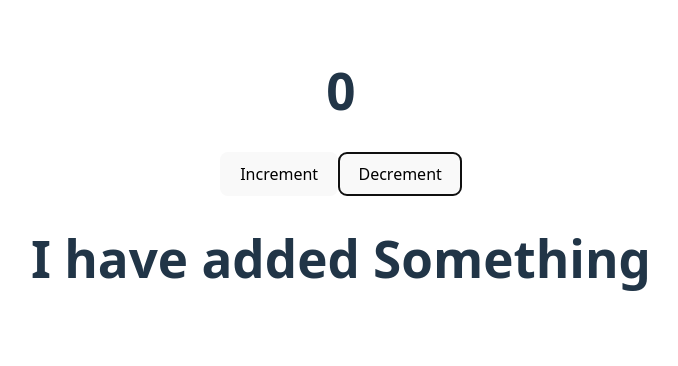
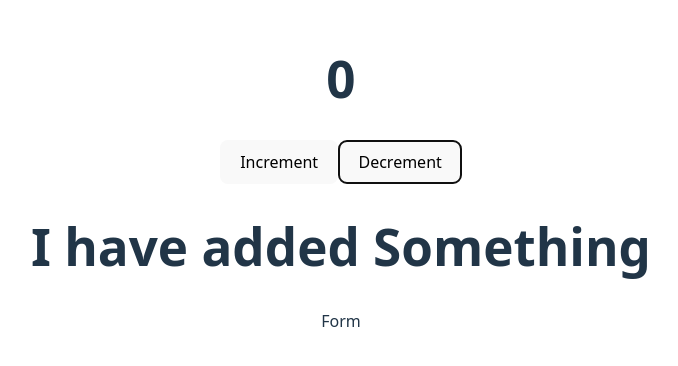
Before and after one commit to ReactBoy12/test, a React (Vite) app in the folder jest-test/: page / in a window 1280 px wide. Shown: the part 226-592 px from the top of the page, without its empty margins (299-977 px from the left). Built offline with nearby package versions, Linux system fonts and the light colour scheme.

Commit message:
added the form component

```diff
--- a/jest-test/src/App.jsx
+++ b/jest-test/src/App.jsx
@@ -1,15 +1,20 @@
-import { useState } from 'react'
-import reactLogo from './assets/react.svg'
-import viteLogo from '/vite.svg'
-import './App.css'
-import Counter from './Counter'
+import { useState } from "react";
+import reactLogo from "./assets/react.svg";
+import viteLogo from "/vite.svg";
+import "./App.css";
+import Counter from "./Counter";
+import Form from "./Form";
 
 function App() {
-  const [count, setCount] = useState(0)
+  const [count, setCount] = useState(0);
 
   return (
-   <Counter/>
-  )
+    <>
+      {" "}
+      <Counter />
+      <Form />
+    </>
+  );
 }
 
-export default App
+export default App;
--- /dev/null
+++ b/jest-test/src/Form.jsx
@@ -0,0 +1,9 @@
+import React from 'react'
+
+const Form = () => {
+  return (
+    <div>Form</div>
+  )
+}
+
+export default Form
```
